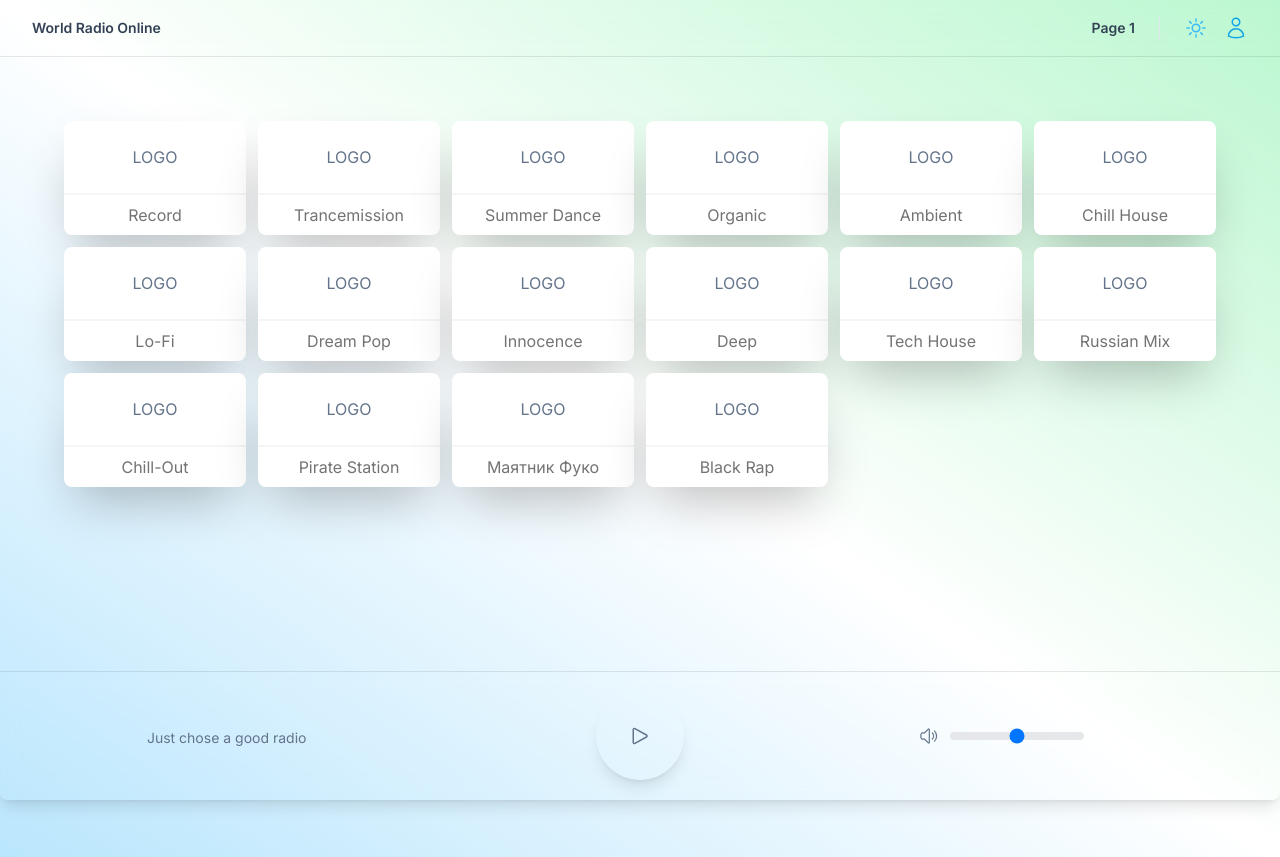
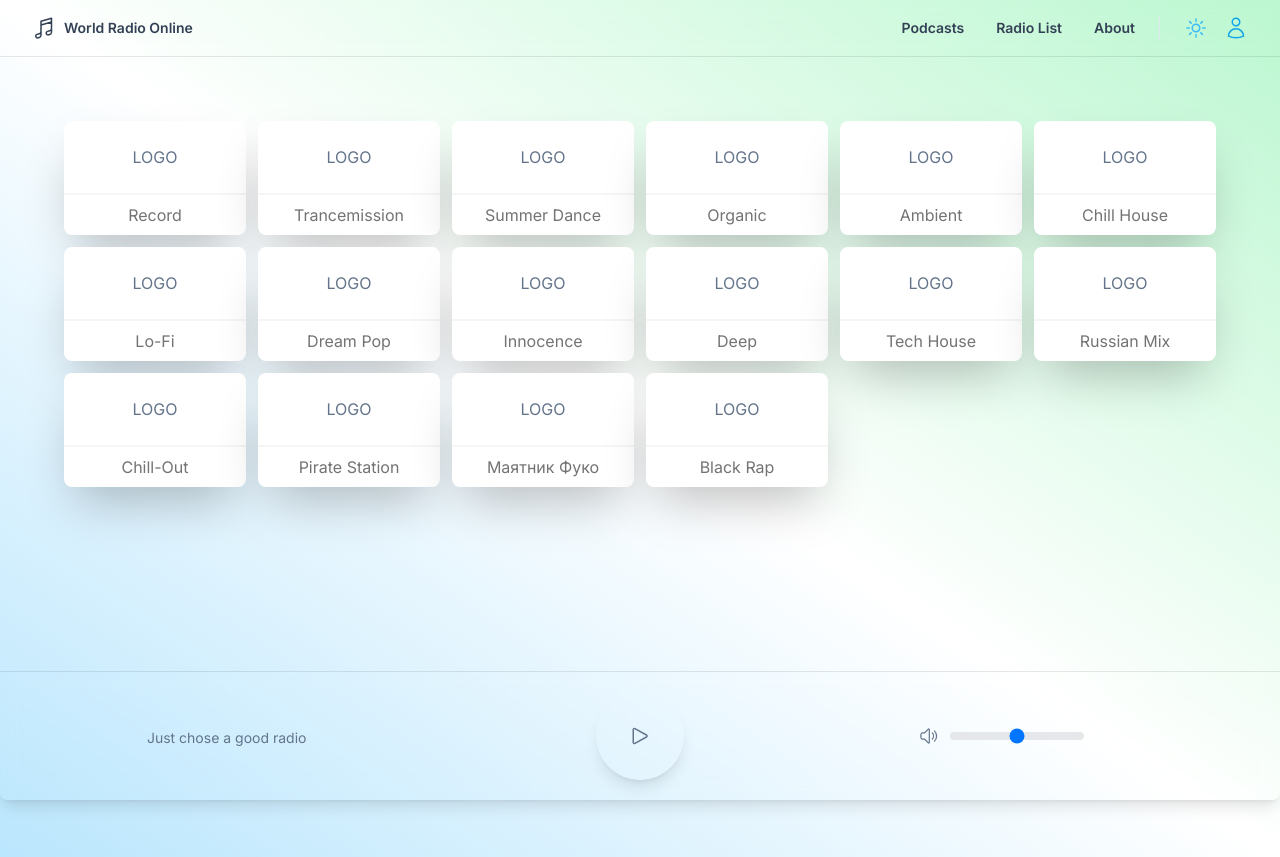
Before and after one commit to anbalabanov/just-to-train, a Next.js app: page / in a window 1280 px wide. Built offline with nearby package versions, Linux system fonts and the light colour scheme.

Commit message:
feat(header): add logo

```diff
--- a/app/components/layout/header/header.tsx
+++ b/app/components/layout/header/header.tsx
@@ -1,6 +1,11 @@
 "use client";
 import { useTheme } from "next-themes";
-import { UserIcon, MoonIcon, SunIcon } from "@heroicons/react/24/outline";
+import {
+  UserIcon,
+  MoonIcon,
+  SunIcon,
+  MusicalNoteIcon,
+} from "@heroicons/react/24/outline";
 
 function Header() {
   const { theme, setTheme } = useTheme();
@@ -16,10 +21,12 @@ function Header() {
       <div className="max-w-8xl mx-auto">
         <div className="py-4 lg:px-8 lg:border-0 dark:border-slate-300/10 mx-4 lg:mx-0">
           <div className="relative flex items-center text-sm leading-6 font-semibold text-slate-700 dark:text-slate-200">
-            <a className="mr-3 flex-none overflow-hidden w-auto" href="/">
-              <span className="hover:text-sky-500 dark:hover:text-sky-400">
-                World Radio Online
-              </span>
+            <a
+              className="flex hover:text-sky-500 dark:hover:text-sky-400"
+              href="/"
+            >
+              <MusicalNoteIcon className="w-6 h-6 mr-2" />
+              <span className="">World Radio Online</span>
             </a>
             <div className="relative flex items-center ml-auto">
               <nav className="text-sm leading-6 font-semibold text-slate-700 dark:text-slate-200 hidden sm:block">
@@ -29,7 +36,23 @@ function Header() {
                       className="hover:text-sky-500 dark:hover:text-sky-400"
                       href="#"
                     >
-                      Page 1
+                      Podcasts
+                    </a>
+                  </li>
+                  <li>
+                    <a
+                      className="hover:text-sky-500 dark:hover:text-sky-400"
+                      href="#"
+                    >
+                      Radio List
+                    </a>
+                  </li>
+                  <li>
+                    <a
+                      className="hover:text-sky-500 dark:hover:text-sky-400"
+                      href="#"
+                    >
+                      About
                     </a>
                   </li>
                 </ul>
```
